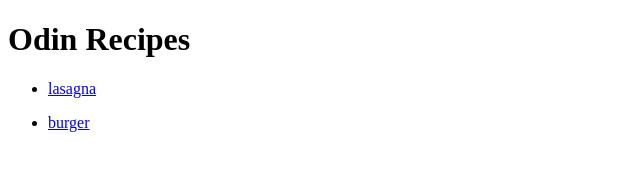
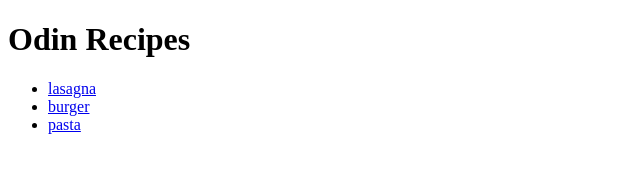
Before and after one commit to talha-tariq77/odin-recipes, a plain HTML site: page index.html in a window 1280 px wide. Shown: the full height of the page, 0-640 px from the left. Drawn offline with Linux system fonts and the light colour scheme.

Commit message:
Added pasta to home page list, fixed errors Fixed some errors in arrangement of tags within unordered list and a tag.

```diff
--- a/index.html
+++ b/index.html
@@ -2,16 +2,16 @@
 <html lang="en">
 <head>
     <meta charset="UTF-8">
-    <title>Document</title>
+    <title>Odin Recipes Home Page</title>
 </head>
 <body>
     <h1>Odin Recipes</h1>
     <ul>
         <li><a href="recipes/lasagna.html">lasagna</a></li>
-    </ul>
 
-    <ul>
-        <li><a href="recipes/burger.html">burger</a></a></li>
+        <li><a href="recipes/burger.html">burger</a></li>
+
+        <li><a href="recipes/pasta.html">pasta</a></li>
     </ul>
 </body>
 </html>
```
